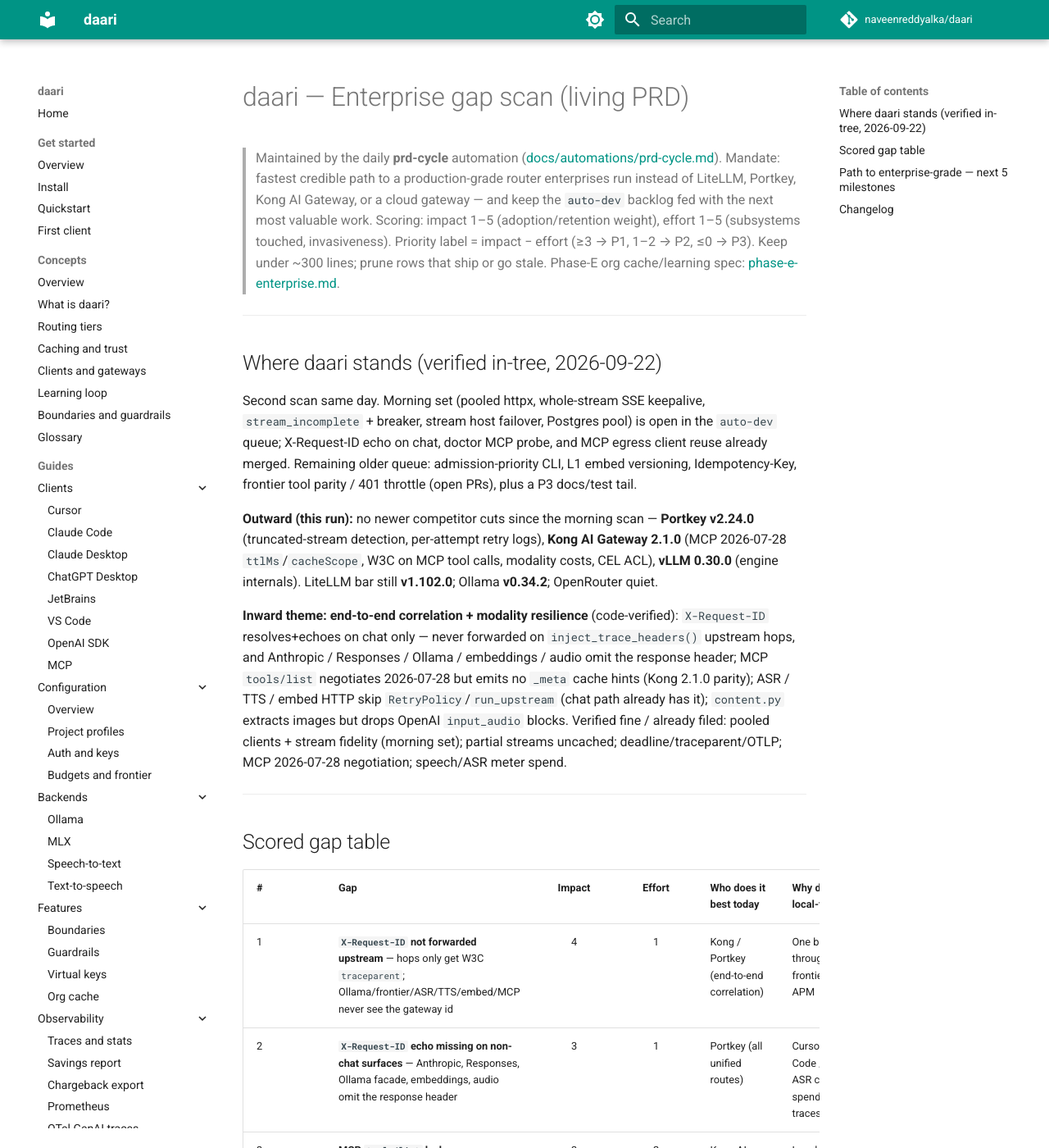
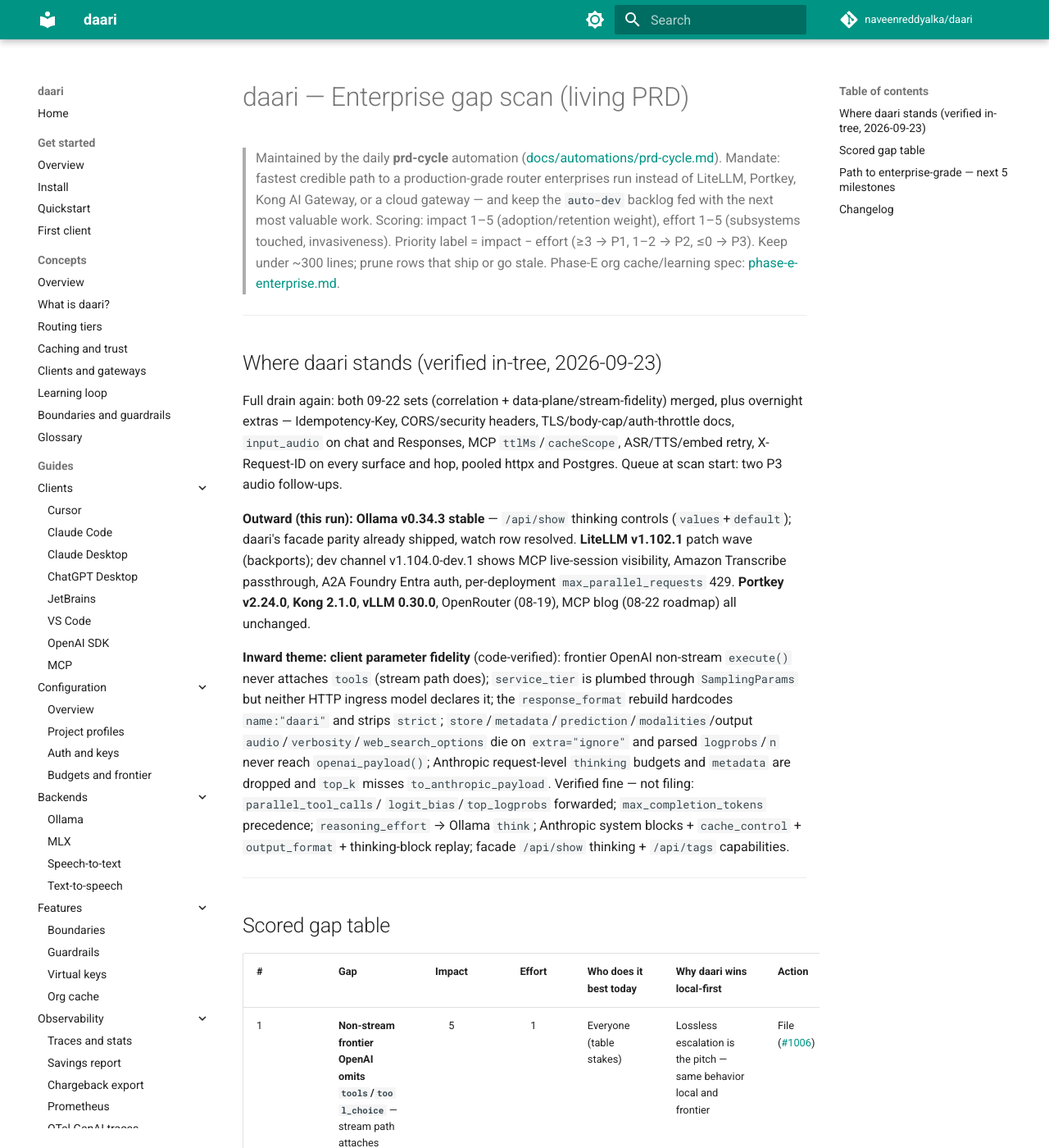
Before and after one commit to naveenreddyalka/daari, an MkDocs documentation site: the page built from docs/prd/ENTERPRISE.md, in a window 1280 px wide and 1400 px high. Shown: the whole window at 82% size. Built offline with MkDocs 1.6.1 and Material for MkDocs 9.7.7, drawn with Linux system fonts in a browser that asks for light colours; comment, search, counter and statistics services are not loaded; some of the changed text lies outside the part shown.

Commit message:
docs(prd): 2026-09-23 client parameter fidelity scan
Co-authored-by: Naveen Reddy Alka <naveenreddyalka@users.noreply.github.com>

```diff
--- a/docs/prd/ENTERPRISE.md
+++ b/docs/prd/ENTERPRISE.md
@@ -11,31 +11,35 @@
 
 ---
 
-## Where daari stands (verified in-tree, 2026-09-22)
+## Where daari stands (verified in-tree, 2026-09-23)
 
-Second scan same day. Morning set (pooled httpx, whole-stream SSE keepalive,
-`stream_incomplete` + breaker, stream host failover, Postgres pool) is open in
-the `auto-dev` queue; X-Request-ID echo on chat, doctor MCP probe, and MCP
-egress client reuse already merged. Remaining older queue: admission-priority
-CLI, L1 embed versioning, Idempotency-Key, frontier tool parity / 401 throttle
-(open PRs), plus a P3 docs/test tail.
+Full drain again: both 09-22 sets (correlation + data-plane/stream-fidelity)
+merged, plus overnight extras — Idempotency-Key, CORS/security headers,
+TLS/body-cap/auth-throttle docs, `input_audio` on chat and Responses, MCP
+`ttlMs`/`cacheScope`, ASR/TTS/embed retry, X-Request-ID on every surface and
+hop, pooled httpx and Postgres. Queue at scan start: two P3 audio follow-ups.
 
-**Outward (this run):** no newer competitor cuts since the morning scan —
-**Portkey v2.24.0** (truncated-stream detection, per-attempt retry logs),
-**Kong AI Gateway 2.1.0** (MCP 2026-07-28 `ttlMs`/`cacheScope`, W3C on MCP
-tool calls, modality costs, CEL ACL), **vLLM 0.30.0** (engine internals).
-LiteLLM bar still **v1.102.0**; Ollama **v0.34.2**; OpenRouter quiet.
+**Outward (this run):** **Ollama v0.34.3 stable** — `/api/show` thinking
+controls (`values`+`default`); daari's facade parity already shipped, watch
+row resolved. **LiteLLM v1.102.1** patch wave (backports); dev channel
+v1.104.0-dev.1 shows MCP live-session visibility, Amazon Transcribe
+passthrough, A2A Foundry Entra auth, per-deployment `max_parallel_requests`
+429. **Portkey v2.24.0**, **Kong 2.1.0**, **vLLM 0.30.0**, OpenRouter
+(08-19), MCP blog (08-22 roadmap) all unchanged.
 
-**Inward theme: end-to-end correlation + modality resilience** (code-verified):
-`X-Request-ID` resolves+echoes on chat only — never forwarded on
-`inject_trace_headers()` upstream hops, and Anthropic / Responses / Ollama /
-embeddings / audio omit the response header; MCP `tools/list` negotiates
-2026-07-28 but emits no `_meta` cache hints (Kong 2.1.0 parity); ASR / TTS /
-embed HTTP skip `RetryPolicy`/`run_upstream` (chat path already has it);
-`content.py` extracts images but drops OpenAI `input_audio` blocks. Verified
-fine / already filed: pooled clients + stream fidelity (morning set); partial
-streams uncached; deadline/traceparent/OTLP; MCP 2026-07-28 negotiation;
-speech/ASR meter spend.
+**Inward theme: client parameter fidelity** (code-verified): frontier OpenAI
+non-stream `execute()` never attaches `tools` (stream path does);
+`service_tier` is plumbed through `SamplingParams` but neither HTTP ingress
+model declares it; the `response_format` rebuild hardcodes `name:"daari"` and
+strips `strict`; `store`/`metadata`/`prediction`/`modalities`/output
+`audio`/`verbosity`/`web_search_options` die on `extra="ignore"` and parsed
+`logprobs`/`n` never reach `openai_payload()`; Anthropic request-level
+`thinking` budgets and `metadata` are dropped and `top_k` misses
+`to_anthropic_payload`. Verified fine — not filing: `parallel_tool_calls`/
+`logit_bias`/`top_logprobs` forwarded; `max_completion_tokens` precedence;
+`reasoning_effort` → Ollama `think`; Anthropic system blocks +
+`cache_control` + `output_format` + thinking-block replay; facade
+`/api/show` thinking + `/api/tags` capabilities.
 
 ---
 
@@ -43,29 +47,30 @@
 
 | # | Gap | Impact | Effort | Who does it best today | Why daari wins local-first | Action |
 |---|-----|:--:|:--:|------------------------|----------------------------|--------|
-| 1 | **`X-Request-ID` not forwarded upstream** — hops only get W3C `traceparent`; Ollama/frontier/ASR/TTS/embed/MCP never see the gateway id | 4 | 1 | Kong / Portkey (end-to-end correlation) | One box → one id through local + frontier logs without APM | File ([#977](https://github.com/naveenreddyalka/daari/issues/977)) |
-| 2 | **`X-Request-ID` echo missing on non-chat surfaces** — Anthropic, Responses, Ollama facade, embeddings, audio omit the response header | 3 | 1 | Portkey (all unified routes) | Cursor / Claude Code / JetBrains / ASR clients join spend rows to client traces | File ([#978](https://github.com/naveenreddyalka/daari/issues/978)) |
-| 3 | **MCP `tools/list` lacks `ttlMs`/`cacheScope`** — 2026-07-28 negotiated, result is bare `{"tools":…}`; Kong 2.1.0 emits cache hints | 3 | 2 | Kong AI Gateway 2.1.0 | Local catalogs change rarely — honest TTL cuts agent re-list churn | File ([#979](https://github.com/naveenreddyalka/daari/issues/979)) |
-| 4 | **ASR / TTS / embed skip gateway retry** — bare httpx; chat already uses `RetryPolicy`/`run_upstream` | 4 | 2 | LiteLLM / Portkey (uniform modality retry) | Local whisper/TTS/Ollama embed flaps should not 502 the IDE | File ([#980](https://github.com/naveenreddyalka/daari/issues/980)) |
-| 5 | **`input_audio` content blocks dropped** — `content.py` handles images only; voice-agent chat loses audio on local tiers | 3 | 2 | LiteLLM / cloud gateways | Optional local ASR inject keeps voice turns on-box | File ([#981](https://github.com/naveenreddyalka/daari/issues/981)) |
-| 6 | **Pooled httpx / whole-stream keepalive / `stream_incomplete`+breaker / stream host failover / Postgres pool** (morning set) / moderations+rerank / WIF / A2A / SOC 2 / admin UI | 2–5 | 1–5 | LiteLLM / Portkey / Kong / cloud | Data-plane set already queued; compliance waits for a paying ask | Watch / in flight |
+| 1 | **Non-stream frontier OpenAI omits `tools`/`tool_choice`** — stream path attaches them, `execute()` does not; agent loops break exactly on escalation | 5 | 1 | Everyone (table stakes) | Lossless escalation is the pitch — same behavior local and frontier | File ([#1006](https://github.com/naveenreddyalka/daari/issues/1006)) |
+| 2 | **`service_tier` dropped at both HTTP ingresses** — `SamplingParams` forwards it but the request models never deliver it | 4 | 1 | Portkey v2.22+ (tier-aware pricing incl. `fast`) | Feeds daari's own admission priority + budget pricing | File ([#1005](https://github.com/naveenreddyalka/daari/issues/1005)) |
+| 3 | **`json_schema` `strict` + `name` stripped in `response_format` rebuild** — structured-output contract silently downgraded on frontier + openai-kind local | 4 | 1 | LiteLLM / direct APIs | vLLM/llama.cpp honor `strict` grammar decoding — local tiers deserve the real contract | File ([#1008](https://github.com/naveenreddyalka/daari/issues/1008)) |
+| 4 | **OpenAI chat silent-drop cluster** — `store`, `metadata`, `prediction`, `modalities`, output `audio`, `verbosity`, `web_search_options` eaten by `extra="ignore"`; `logprobs`/`n` parsed but never forwarded; warnings need opt-in header | 4 | 2 | LiteLLM / Portkey (full passthrough) | Drop-in replacement means every knob works or warns loudly | File ([#1007](https://github.com/naveenreddyalka/daari/issues/1007)) |
+| 5 | **Anthropic `thinking` budget / `metadata` / `top_k` parity** — Claude Code's request-level thinking never reaches L6; budget could map to local `think` | 4 | 2 | Direct Anthropic API | Only a router can map a thinking budget onto local reasoning levels | File ([#1009](https://github.com/naveenreddyalka/daari/issues/1009)) |
+| 6 | Ollama facade `keep_alive`/`format`/`think` passthrough (facade advertises thinking controls but ignores chat `think`) / MCP live-session visibility (LiteLLM dev) / moderations + rerank / WIF / A2A / SOC 2 / admin UI | 2–3 | 2–5 | Ollama native / LiteLLM / cloud | Facade + session gaps file on client demand; compliance waits for a paying ask | Watch |
 
-Pruned this run: morning data-plane rows move to watch/in-flight; 09-21 browser/ops rows stay shipped.
+Pruned this run: both 09-22 sets and the 09-21 security/browser rows (shipped);
+Ollama thinking-controls watch row (parity verified in-tree).
 
 ---
 
 ## Path to enterprise-grade — next 5 milestones
 
-1. **Correlation everywhere** — forward + echo `X-Request-ID` on every surface and
-   upstream hop so one request is one thread through logs and spend.
-2. **Pooled data plane** — shared upstream HTTP clients and Postgres pools
-   (morning backlog) make gateway overhead measurable.
-3. **Streams that never lie** — whole-stream keepalive, in-band truncation,
-   breaker feedback, pre-first-token host failover (morning backlog).
-4. **MCP catalog honesty** — `ttlMs`/`cacheScope` hints so agents cache
-   `tools/list` instead of re-listing every turn.
-5. **Modality parity** — ASR/TTS/embed retry + `input_audio` passthrough so
-   voice and embed paths match chat resilience.
+1. **Lossless escalation** — tools on non-stream frontier calls and thinking
+   budgets forwarded; routing must never change request semantics.
+2. **Parameter fidelity** — `service_tier`, `strict` structured outputs, and
+   the passthrough cluster so evals through daari match direct calls.
+3. **No silent drops** — a visible warning channel for anything the serving
+   tier can't honor, without opt-in headers.
+4. **Facade completeness** — Ollama facade honors `keep_alive`/`format`/
+   `think` so native clients get what `/api/show` advertises.
+5. **MCP session visibility** — stateless ingress today; LiteLLM's dev
+   channel ships live-session views, file when a fleet asks.
 
 Compliance non-goals (WIF, A2A, SOC 2, admin UI, OCR until a paying ask) stay deferred.
 
@@ -73,26 +78,24 @@
 
 ## Changelog
 
-- **2026-09-22b (correlation + modality resilience)** — No newer competitor
-  cuts since morning. Inward (code-verified): `X-Request-ID` chat-only echo
-  and never forwarded upstream; non-chat gateways omit response header; MCP
-  `tools/list` missing `ttlMs`/`cacheScope` despite 2026-07-28; ASR/TTS/embed
-  skip `RetryPolicy`; `input_audio` blocks dropped. Filing five. Morning
-  data-plane set remains open in the queue.
+- **2026-09-23 (client parameter fidelity)** — Ollama v0.34.3 stable
+  (thinking controls; facade parity already in-tree), LiteLLM v1.102.1
+  backport wave + v1.104.0-dev.1 (MCP live sessions, Transcribe, A2A Entra),
+  rest unchanged. Inward audit found silent drops across both ingresses:
+  non-stream frontier tools bug, `service_tier` never delivered, `strict`
+  stripped, seven-param drop cluster, Anthropic thinking/metadata/top_k.
+  Filed five. Both 09-22 sets fully drained overnight.
 
-- **2026-09-22 (data-plane efficiency + stream truncation fidelity)** — Three
-  same-day competitor releases: **Portkey v2.24.0** (truncated-stream
-  detection, per-attempt retry logs), **Kong 2.1.0** (MCP 2026-07-28 + cache
-  hints, modality costs), **vLLM 0.30.0** (internals only). LiteLLM bar
-  v1.102.0 unchanged. Inward: per-request httpx clients, first-chunk-only SSE
-  keepalive, silent frontier stream truncation, no stream host failover,
-  Postgres connect-per-op. Filed five (pooled httpx → Postgres pool).
+- **2026-09-22 (two runs)** — Data-plane efficiency + stream truncation
+  fidelity (pooled httpx, whole-stream keepalive, `stream_incomplete` +
+  breaker, stream host failover, Postgres pool), then correlation + modality
+  resilience (X-Request-ID forward/echo everywhere, MCP cache hints, ASR/TTS/
+  embed retry, `input_audio`). Portkey v2.24.0, Kong 2.1.0, vLLM 0.30.0.
 
 - **2026-09-21 (two runs)** — Data-plane hardening + lossless escalation
   (TLS/mTLS, body cap, 401 throttle, frontier tool parity, lifetime budgets),
   then browser/ops + agent SDK knobs (CORS/security headers, safe-method
   rate-limit skip, sampling passthrough, MCP stats, migrate/skew CLI).
-  LiteLLM v1.102.0 stable; v1.103.0-rc.1 lifetime caps queued.
 
 - **2026-09-20 (two runs)** — Governance secondary ingress (MCP route meta,
   batch limiter bypass, embed L0 scope, Helm auth knobs, model warm) then a
@@ -102,22 +105,14 @@
 - **2026-09-19 (four runs)** — Embed/ASR measurement, cache tenancy +
   request lifecycle (tenant cache_scope, disconnect cancel, invalidation,
   deadline, request-log retention), embedding chargeback, day-cap surfaces.
-  Ollama v0.34.3-rc1 thinking controls watch row added.
 
 - **2026-09-18 (three runs)** — Soft-budget/observability drain; governance +
   chargeback theme (model allowlists, spend export, config validate, master
   key rotation, per-provider retry/timeout); Responses lifecycle, idempotency,
   audio route, request-rate HPA, rpd. Portkey v2.23.0.
 
-- **2026-09-17 (4 runs)** — Ops/RBAC, facade/bench, stats/web-ui, scrape port,
-  Anthropic SSE L0, Grafana alert + MCP panels, Helm metrics port, agent_turn
-  meta, soft USD warn, team gauges, introspect, hermetic 402.
-
-- **2026-09-16 (3 runs)** — Fleet-auth theme: Postgres keys/teams, Helm graceful
-  rollout, team RPM/TPM, keys export/import, facade capabilities; plus dry-run,
-  TTFT counter, bench + harness rows. Ollama v0.34.1 stable.
-
-- **2026-09-15 and earlier** — Condensed: loop restructure (never-empty refill +
-  scheduled Actions prd run), fleet story, resilience + metering, stored-artifact
-  tenancy, Batch/Files API, pricing refresh, session affinity, stall escalation,
-  MCP pagination, Apache 2.0 relicense, this PRD's creation (2026-08-28).
+- **2026-09-15 → 09-17 and earlier** — Condensed: loop restructure
+  (never-empty refill + scheduled Actions prd run), fleet-auth theme, fleet
+  story, resilience + metering, stored-artifact tenancy, Batch/Files API,
+  pricing refresh, session affinity, stall escalation, MCP pagination,
+  Apache 2.0 relicense, this PRD's creation (2026-08-28).
```
